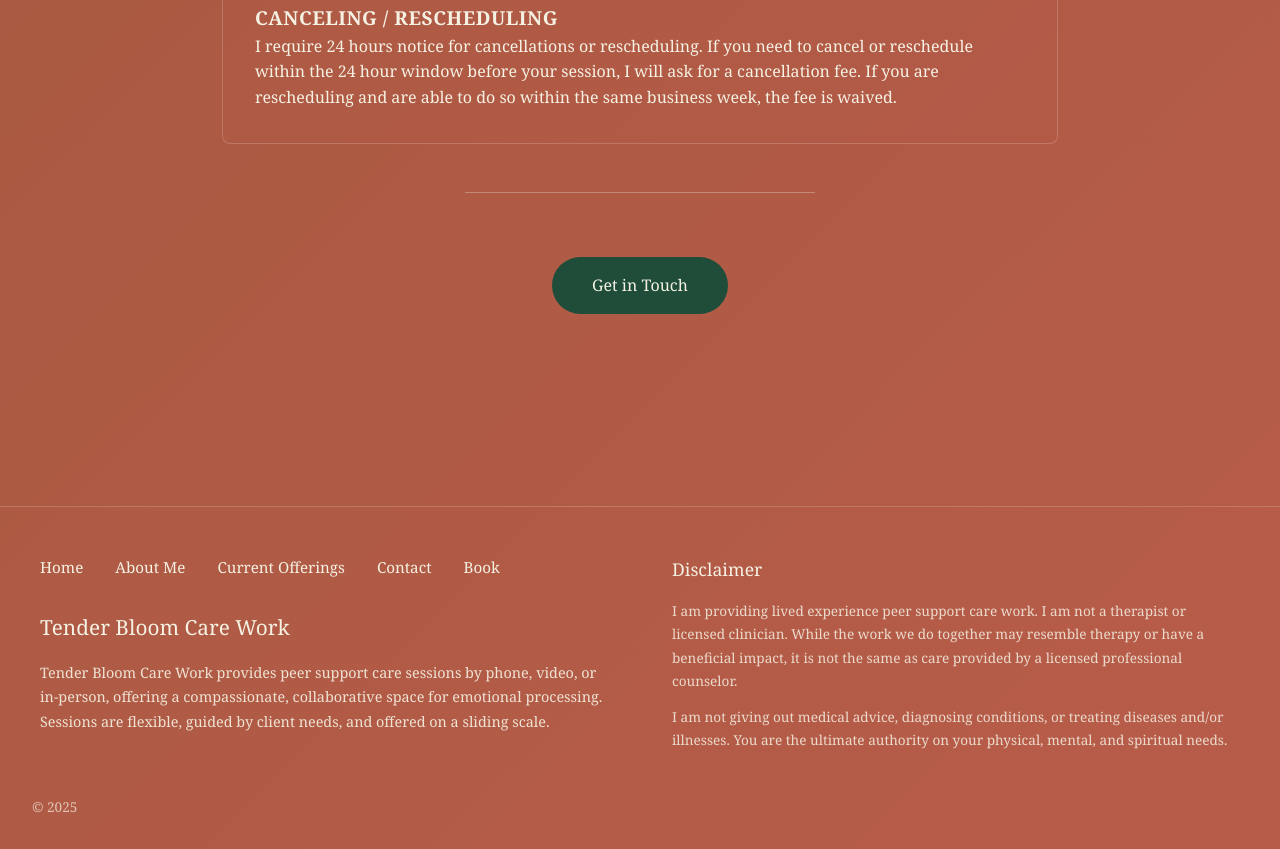
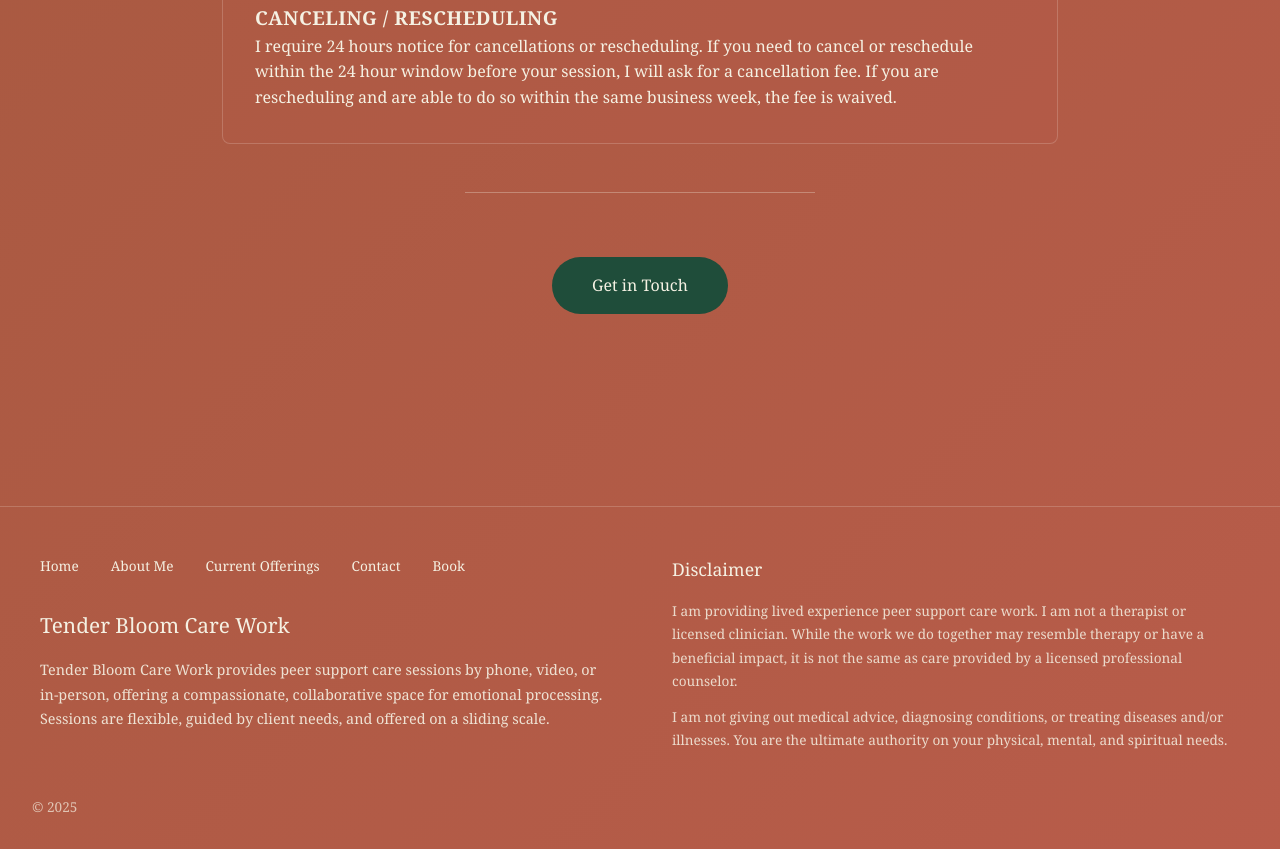
Before and after one commit to emjayh8/TenderBloom, a plain HTML site: page y/tender-bloom-offerings.html in a window 1280 px wide. Shown: the part 5193-6042 px from the top of the page. Drawn offline with Linux system fonts and the light colour scheme; a web font is replaced by a local one.

Commit message:
font size footer nav

```diff
--- a/y/tender-bloom-offerings.html
+++ b/y/tender-bloom-offerings.html
@@ -262,7 +262,6 @@
             display: grid;
             grid-template-columns: 1fr 1fr;
             gap: 4rem;
-            text-wrap: none;
         }
 
         .footer-nav {
@@ -274,8 +273,9 @@
         .footer-nav a {
             color: #F5F1E3;
             text-decoration: none;
-            font-size: 0.95rem;
+            font-size: 0.85rem;
             transition: color 0.3s ease;
+            text-wrap: none;
         }
 
         .footer-nav a:hover {
```
